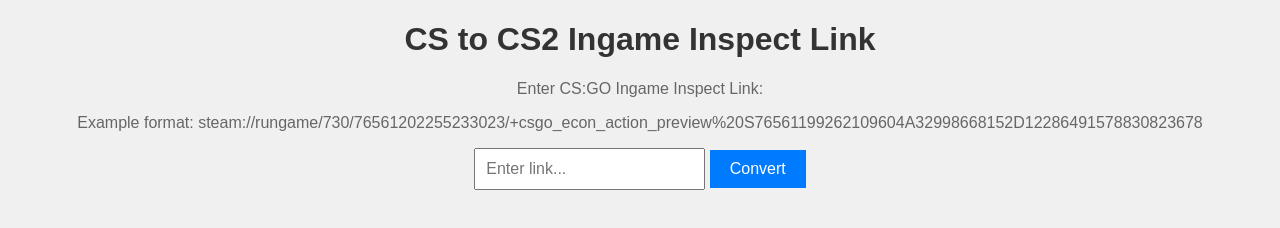
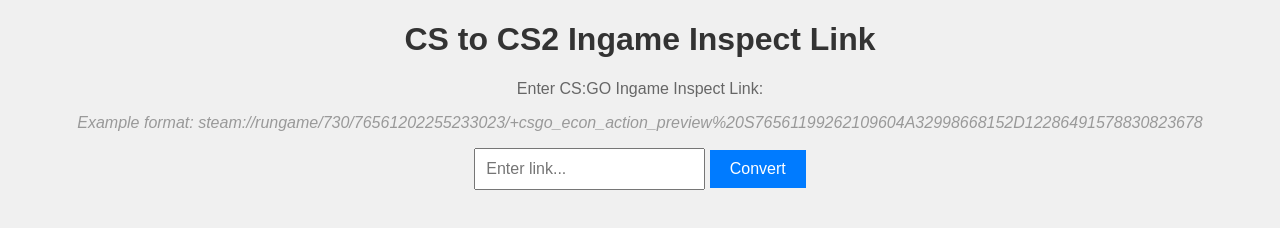
Before and after one commit to tdao71149/CS2_Ingame_Inspect_Converter, a plain HTML site: page index.html in a window 1280 px wide. Drawn offline with Linux system fonts and the light colour scheme.

Commit message:
Update index.html

```diff
--- a/index.html
+++ b/index.html
@@ -17,6 +17,11 @@
 
         p {
             color: #666;
+        }
+
+        .example-link {
+            font-style: italic;
+            color: #999; /* Lighter color */
         }
 
         input[type="text"] {
@@ -46,7 +51,7 @@
 <body>
     <h1>CS to CS2 Ingame Inspect Link</h1>
     <p>Enter CS:GO Ingame Inspect Link:</p>
-    <p>Example format: steam://rungame/730/76561202255233023/+csgo_econ_action_preview%20S76561199262109604A32998668152D12286491578830823678</p>
+    <p class="example-link">Example format: steam://rungame/730/76561202255233023/+csgo_econ_action_preview%20S76561199262109604A32998668152D12286491578830823678</p>
 
     <input type="text" id="linkInput" placeholder="Enter link...">
     <button onclick="processLink()">Convert</button>
```
